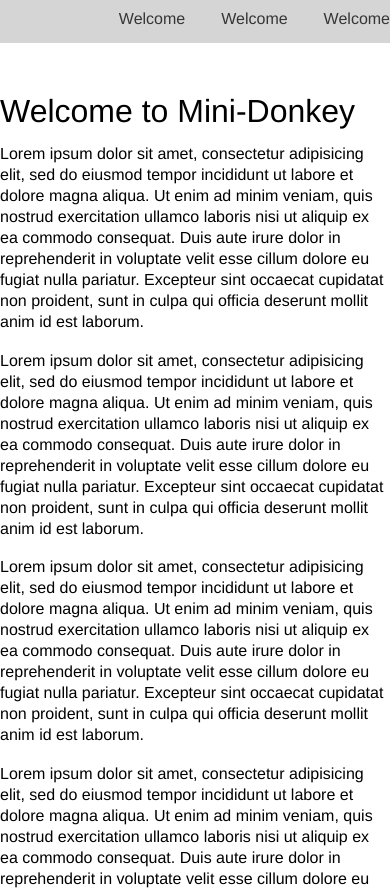
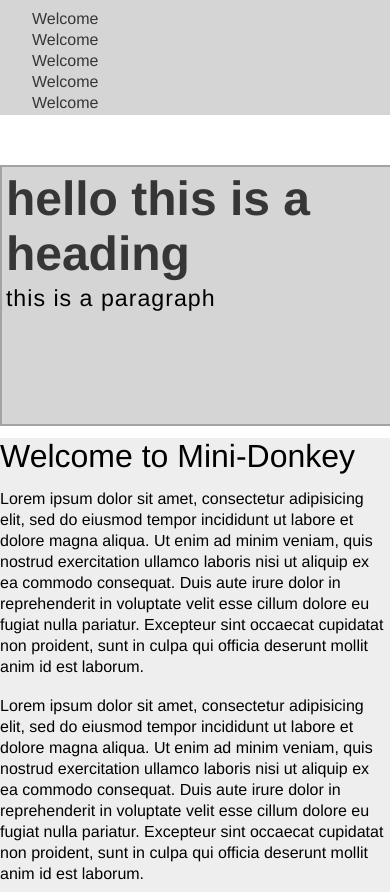
Before and after one commit to mattludwigs/mini-donkey, a plain HTML site: page index.html in a window 390 px wide. Shown: the top 892 px of the page. Drawn offline with Linux system fonts and the light colour scheme.

Commit message:
Responsive Navbar and update Hero class

```diff
--- a/css/grid.css
+++ b/css/grid.css
@@ -7,6 +7,13 @@
 	margin-left: auto;
 	margin-right: auto;
 	width: 87%;
+}
+
+.group:after,
+.container:after {
+  content: " ";
+  display: table;
+  clear: both;
 }
 
 
@@ -145,12 +152,6 @@
 	/* Clearfix
 	================================ */
 
-	.group:after,
-	.container:after {
-	  content: " ";
-	  display: table;
-	  clear: both;
-	}
 }
 
 @media (min-width: 1100px) {
--- a/css/minidonkey.scss
+++ b/css/minidonkey.scss
@@ -31,14 +31,37 @@ $center: 0 auto;
 $main-margin: 2%;
 
 // Mixins
+//===========
+
+// Mixin Media Querys
+
+@mixin change-donkey($point) {
+
+	@if $point == full-ride {
+		@media (max-width: 1600px) {@content; }
+	}
+	@else if $point == md-ride {
+		@media (max-width: 1250px) {@content; }
+	}
+	@else if $point == sm-ride {
+		@media (max-width: 650px) {@content; }
+	}
+	@else if $point == xsm-ride {
+		@media (max-width: 400px) {@content; }
+	}
+}
+
+// Mixin Styles
+
 @mixin nav-style {
 	margin-bottom: 50px;
-	height: 33px;
 	padding-top: 10px;
 
 	li {
 		display: inline-block;
 		color: black;
+		margin-bottom: 3%;
+		@include change-donkey(sm-ride) { display: block; };
 	}
 }
 
@@ -57,6 +80,9 @@ $main-margin: 2%;
 	}
 }
 
+.test {
+	background: #eee;
+}
 
 /* Golbal
 ===============*/
@@ -90,7 +116,7 @@ a {
 	padding-left: 2em;
 
 	&:hover{
-		color: $light-gray;
+		color: #8c8c8c;
 	}
 }
 
@@ -101,6 +127,18 @@ p {
 
 .right {
 	float: right;
+}
+
+.left {
+	float:left;
+}
+
+.sm-push {
+	@include change-donkey(sm-ride) {float:left; padding:0;}
+}
+
+.clearfix {
+	clear:both;
 }
 
 .center {
@@ -116,14 +154,31 @@ p {
 
 .hero {
 	background-color: $light-gray;
-	width: 70%;
+	width: 100%;
 	min-height: 250px;
 	margin: 0;
 	border: 2px solid $med-gray;
-	margin: $center;
-	text-align: center;
-	padding: 1%
+	margin: 0 auto 3%;
+	padding: 1%;
+
+		h1,
+		h2,
+		h3,
+		h4,
+		h5,
+		h6 {
+			font-size: 3em;
+			font-weight:bold;
+			color: #363636;
+		}
+
+		p {
+			font-size: 1.45em;
+			font-weight: 100;
+			letter-spacing: 1px;
+		}
 }
+
 
 /* Header and Nav
 ==================*/
--- a/index.html
+++ b/index.html
@@ -11,7 +11,9 @@
 <header>
 	<nav>
 		<div class="container">
-			<ul class="navbar right">
+			<ul class="navbar right sm-push">
+				<li><a href="#">Welcome</a></li>
+				<li><a href="#">Welcome</a></li>
 				<li><a href="#">Welcome</a></li>
 				<li><a href="#">Welcome</a></li>
 				<li><a href="#">Welcome</a></li>
@@ -20,7 +22,14 @@
 	</nav>
 </header>
 
-	<div class="container">
+<div class="hero">
+
+<h1>hello this is a heading</h1>
+<p>this is a paragraph</p>
+
+</div>
+
+	<div class="container test">
 
 			<h1>Welcome to Mini-Donkey</h1>
 
```
Also changed, not shown: css/minidonkey.css, 1 other file.
